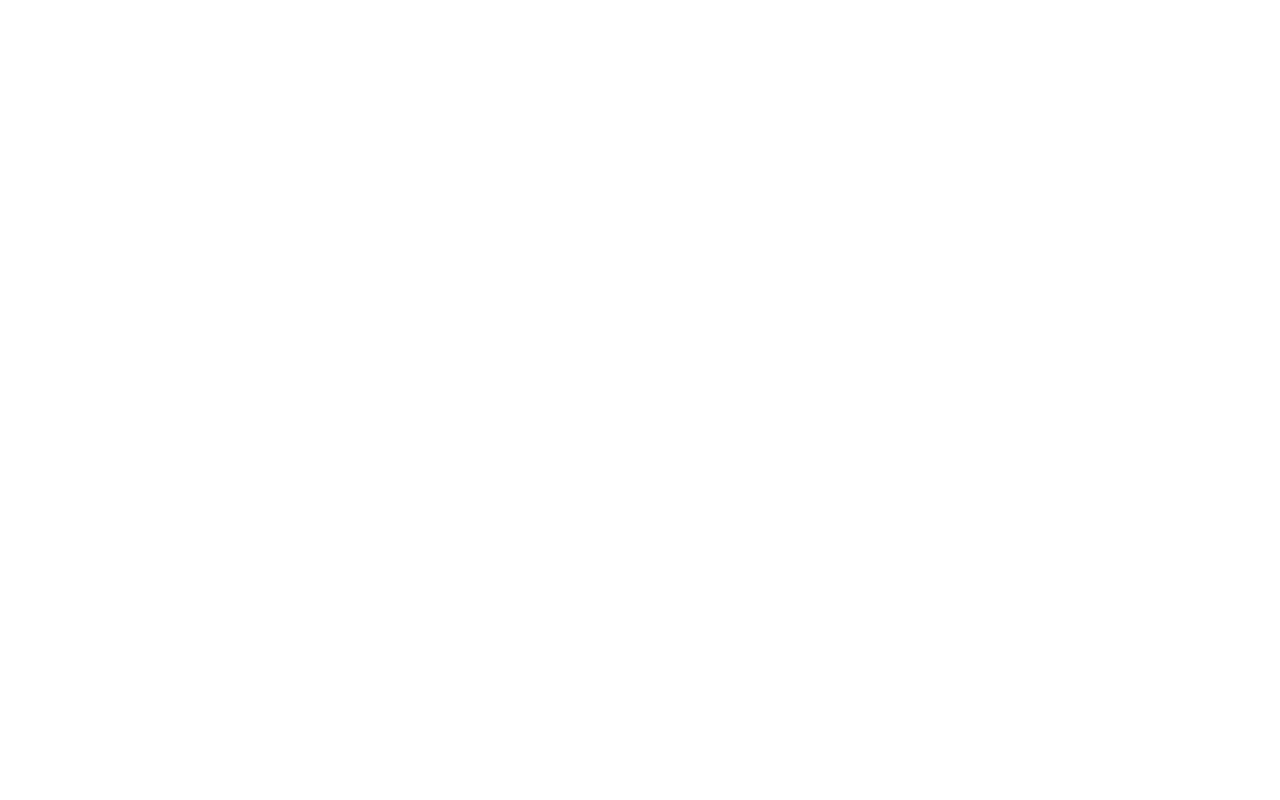
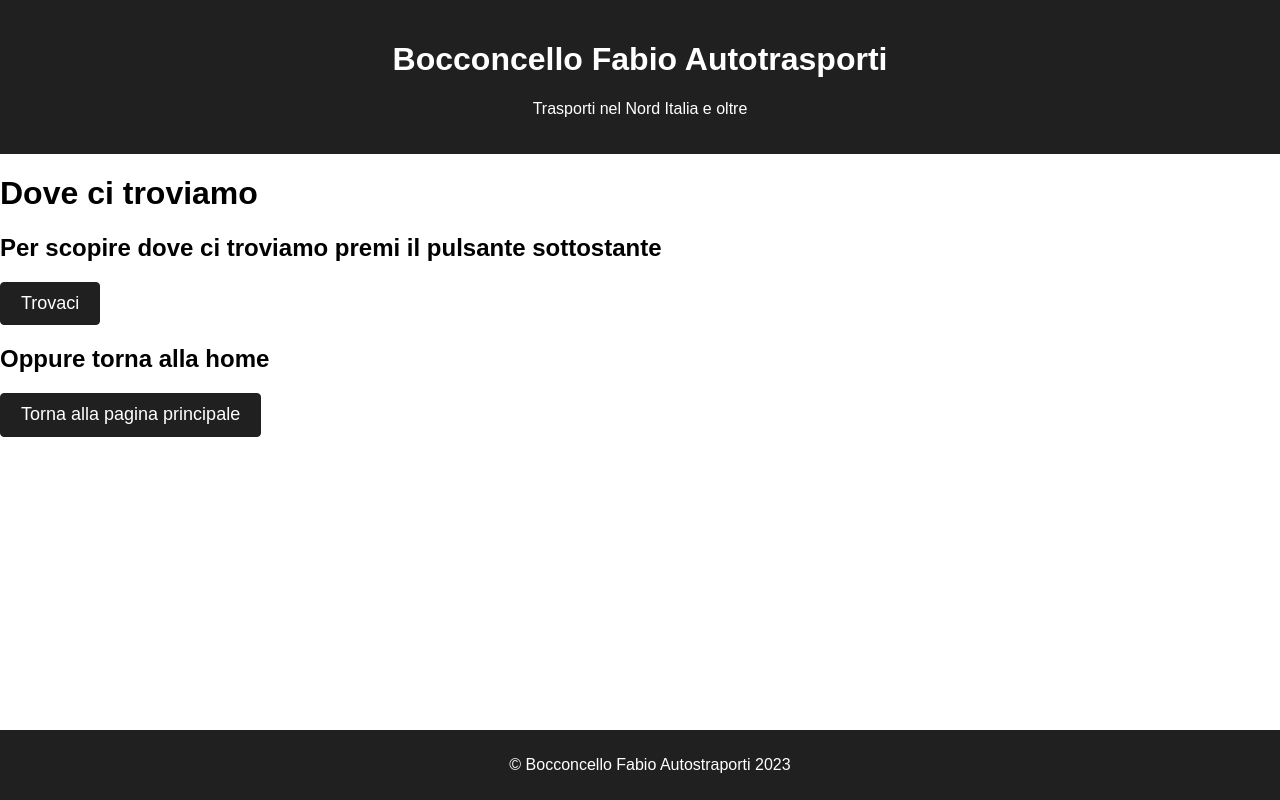
Before and after one commit to enriccio104/bocconcellofabio, a plain HTML site: page locate/locate.html in a window 1280 px wide. Drawn offline with Linux system fonts and the light colour scheme.

Commit message:
fix+locate

```diff
--- a/about/about.html
+++ b/about/about.html
@@ -5,7 +5,7 @@
     <meta name="viewport" content="width=device-width, initial-scale=1.0">
     <link href="style.css" rel="stylesheet">
     <title>Bocconcello Fabio Autotrasporti</title>
-    <link rel="icon" href="https://enroccio104.github.io/bocconcellofabio/immagini/logo.jpg">
+    <link rel="icon" href="https://enriccio104.github.io/bocconcellofabio/immagini/logo.jpg">
 
     <meta name="description" content="Bocconcello Fabio Autostraporti" />
     <meta property="og:title" content="Bocconcello Fabio Autostraporti" />
--- a/locate/locate.html
+++ b/locate/locate.html
@@ -0,0 +1,47 @@
+<!DOCTYPE html>
+<html lang="it">
+<head>
+    <meta charset="UTF-8">
+    <meta name="viewport" content="width=device-width, initial-scale=1.0">
+    <link href="style.css" rel="stylesheet">
+    <title>Bocconcello Fabio Autotrasporti</title>
+    <link rel="icon" href="https://enriccio104.github.io/bocconcellofabio/immagini/logo.jpg">
+
+    <meta name="description" content="Bocconcello Fabio Autostraporti" />
+    <meta property="og:title" content="Bocconcello Fabio Autostraporti" />
+    <meta property="og:type" content="website" />
+    <meta property="og:description" content="Azienda di Autostraporti" />
+    <meta property="og:image" content="https://enriccio104.github.io/bocconcellofabio/immagini/logo.jpg">
+
+</head>
+<body>
+    <header>
+        <h1>Bocconcello Fabio Autotrasporti</h1>
+        <p>Trasporti nel Nord Italia e oltre</p>
+    </header>
+        <h1>Dove ci troviamo</h1>
+        <h2>Per scopire dove ci troviamo premi il pulsante sottostante</h2>
+
+    <a href="https://www.google.com/maps/place/BOCCONCELLO+FABIO+AUTOTRASPORTI/@45.215407,11.6809551,17z/data=!3m1!4b1!4m16!1m9!4m8!1m0!1m6!1m2!1s0x477ee2163f7ebd23:0x7f642683dcd56c04!2sVia+Mario+Tognato,+1,+35042+Este+PD!2m2!1d11.68353!2d45.215407!3m5!1s0x477ee2163f7ebd23:0x7f642683dcd56c04!8m2!3d45.215407!4d11.68353!16s%2Fg%2F1tl9lf51?entry=ttu" target="_blank" class="btn-toolset">
+        Trovaci
+    </a>
+
+    <h2> Oppure torna alla home</h2>
+        <a href="https://enriccio104.github.io/bocconcellofabio/" class="btn-toolset">
+    Torna alla pagina principale
+    </a>
+
+    <br>
+    <br>
+    <br>
+    <br>
+    <footer>
+        <p>&copy; Bocconcello Fabio Autostraporti 2023</p>
+    </footer>
+
+    <script src="scripts.js"></script>
+
+    <!-- Aggiunta di una funzione JavaScript per gestire il cambio di servizio -->
+
+</body>
+</html>
--- /dev/null
+++ b/locate/style.css
@@ -0,0 +1,90 @@
+body {
+    font-family: Arial, sans-serif;
+    margin: 0;
+    padding: 0;
+    text-decoration: none;
+}
+
+nav {
+    background-color: #202020;
+    color: #fff;
+    text-align: center;
+    padding: 10px;
+}
+
+
+
+header {
+    background-color: #202020;
+    color: #fff;
+    text-align: center;
+    padding: 20px;
+}
+
+
+
+footer {
+    background-color: #202020;
+    color: #fff;
+    text-align: center;
+    padding: 10px;
+    position: fixed;
+    bottom: 0;
+    width: 100%;
+}
+
+/* Stili per schermi con larghezza massima di 599px (dispositivi mobili) */
+@media only screen and (max-width: 599px) {
+    .menu-toggle {
+        display: block;
+    }
+
+    .menu-list {
+        display: none;
+        flex-direction: column;
+        position: absolute;
+        top: 60px;
+        left: 10px;
+        background-color: #333;
+        box-shadow: 0 0 10px rgba(0, 0, 0, 0.3);
+        z-index: 1;
+    }
+
+    .menu-list.show {
+        display: flex;
+    }
+}
+
+button{
+    text-decoration: none;
+}
+
+a{
+    text-decoration: none;
+    color: black;
+}
+
+.btn-toolset {
+    display: inline-block;
+    text-align: center;
+    white-space: nowrap;
+    color: white;
+    text-decoration: none;
+    line-height: 1.2;
+    font-weight: normal;
+    font-family: sans-serif;
+    font-size: 18px;
+    background-color: #202020;
+    border-radius: 4px;
+    padding: 10px 20px;
+    border: 1px solid #202020;
+    cursor: pointer;
+   }
+   .btn-toolset:hover {
+    background-color: gray;
+    color: #202020;
+    border: gray;
+   }
+   .btn-toolset > strong {
+    font-size: 24px;
+   }
```
